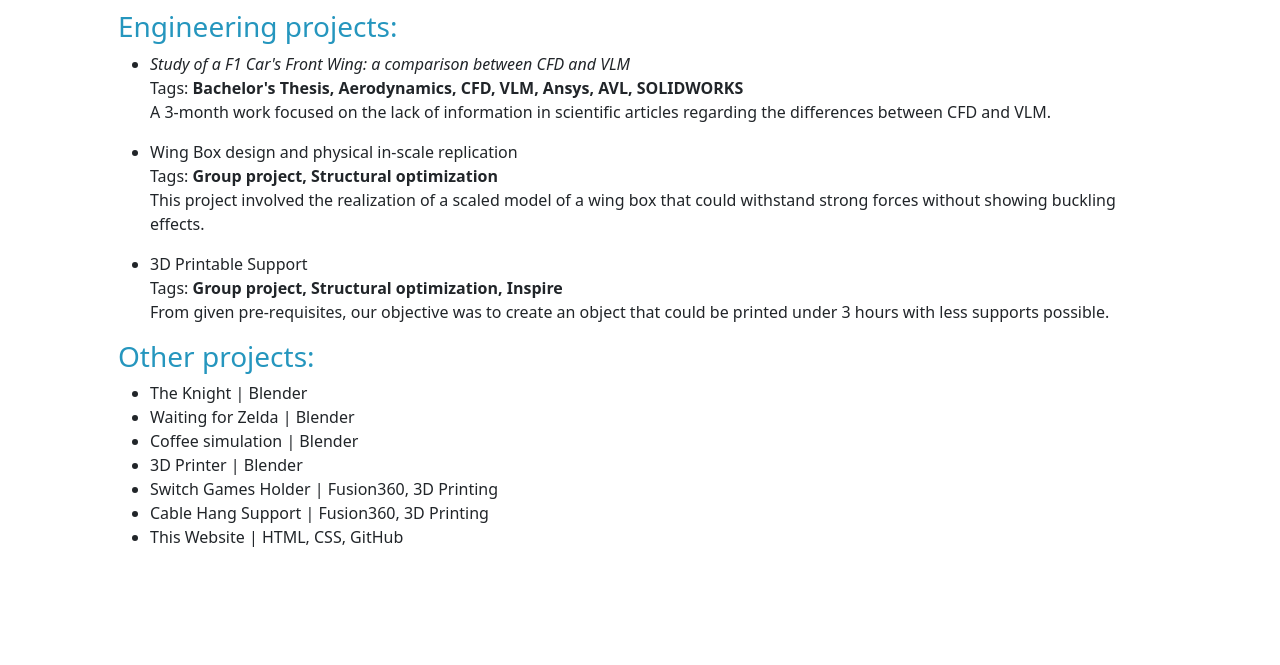
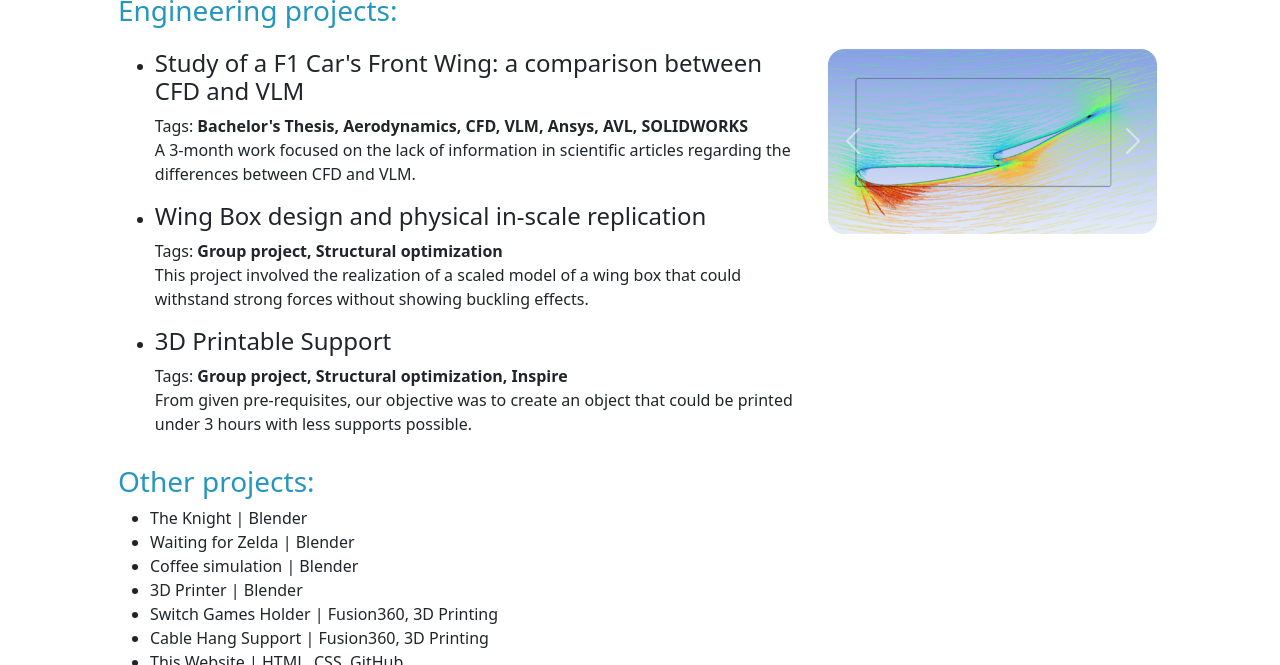
Before and after one commit to Daniele-Galati/daniele-galati.github.io, a plain HTML site: page index.html in a window 1280 px wide. Shown: the part 2688-3353 px from the top of the page. Before the commit the page ends 3285 px from the top, so only its background shows below. Drawn offline with nearby package versions, Linux system fonts and the light colour scheme.

Commit message:
Added engineering imgs

```diff
--- a/css/style.css
+++ b/css/style.css
@@ -88,6 +88,11 @@ section{
     overflow: hidden;
 }
 
+#carousel2{
+    border-radius: 1em;
+    overflow: hidden;
+}
+
 @media (max-width: 1248px) {
     #frontPic{
         border-radius: 50%;
--- a/index.html
+++ b/index.html
@@ -103,8 +103,8 @@
                 <div class="row project">
                     <div class="col-md-8 projectDescription">
                         <h4>Whispering Walls</h4>
-                        <p>Tags: <b>Unity, GitHub, Dialogue System, Scriptable Objects, FMOD, Text Animator, Group Project</b></p>
-                        <p>A 6 months project, in a team with other 7 people. This graphic adventure was shown at Milan Games Week in October 2024.
+                        <p>Tags: <b>Unity, GitHub, Dialogue System, Scriptable Objects, FMOD, Text Animator, Group Project</b><br>
+                            A 6 months project, in a team with other 7 people. This graphic adventure was shown at Milan Games Week in October 2024.
                             In this game, I had the opportunity to learn a lot about code refactoring and optimization, and I was able to fill many gaps in my coding knowledge.
                             Furthermore, this was the first time I worked with external tools, such as <b>Yarn Spinner</b> for the dialogue system and <b>Text Animator</b> for text effects.</p>
                         <a href="" class="projectBtn">Itch.io Page</a>
@@ -119,8 +119,8 @@
                 <div class="row project">
                     <div class="col-md-8 projectDescription">
                         <h4>Panic AtTANK</h4>
-                        <p>Tags: <b>Unity, GitHub, Group project</b></p>
-                        <p>Made in 2 days during the Press Start Game Jam. 6 people took part in the creation of this overwhelming arcade game.</p>
+                        <p>Tags: <b>Unity, GitHub, Group project</b><br>
+                            Made in 2 days during the Press Start Game Jam. 6 people took part in the creation of this overwhelming arcade game.</p>
                         <a href="https://galasenpai.itch.io/panic-attank" class="projectBtn">Itch.io Page</a>
                     </div>
                     <div class="col-md-4 projectImgContainer">
@@ -132,8 +132,8 @@
                 <div class="row project">
                     <div class="col-md-8 projectDescription">
                         <h4>Still Afloat</h4>
-                        <p>Tags: <b>Unity, Group project</b></p>
-                        <p>This was my first game jam (Ludum Dare 54), and the first time creating a videogame with other people.</p>
+                        <p>Tags: <b>Unity, Group project</b><br>
+                            This was my first game jam (Ludum Dare 54), and the first time creating a videogame with other people.</p>
                         <a href="https://pizzagaming.itch.io/still-afloat" class="projectBtn">Itch.io Page</a>
                     </div>
                     <div class="col-md-4 projectImgContainer">
@@ -185,29 +185,52 @@
         </div>
 
         <h3>Engineering projects:</h3>
+        <div class="row project">
+            <div class="col-md-8">
                 <ul>
                     <li>
-                <p>
-                    <i>Study of a F1 Car's Front Wing: a comparison between CFD and VLM</i><br>
-                    Tags: <b>Bachelor's Thesis, Aerodynamics, CFD, VLM, Ansys, AVL, SOLIDWORKS</b> <br>
-                    A 3-month work focused on the lack of information in scientific articles regarding the differences between CFD and VLM.
-                </p>
+                            <h4>Study of a F1 Car's Front Wing: a comparison between CFD and VLM</h4>
+                            <p>Tags: <b>Bachelor's Thesis, Aerodynamics, CFD, VLM, Ansys, AVL, SOLIDWORKS</b><br>
+                            A 3-month work focused on the lack of information in scientific articles regarding the differences between CFD and VLM.</p>
+
                     </li>
                     <li>
-                <p>
-                    Wing Box design and physical in-scale replication<br>
-                    Tags: <b>Group project, Structural optimization</b> <br>
-                    This project involved the realization of a scaled model of a wing box that could withstand strong forces without showing buckling effects.
-                </p>
+                            <h4>Wing Box design and physical in-scale replication</h4>
+                            <p>Tags: <b>Group project, Structural optimization</b><br>
+                            This project involved the realization of a scaled model of a wing box that could withstand strong forces without showing buckling effects.</p>
                     </li>
                     <li>
-                <p>
-                    3D Printable Support <br>
-                    Tags: <b>Group project, Structural optimization, Inspire</b> <br>
-                    From given pre-requisites, our objective was to create an object that could be printed under 3 hours with less supports possible.
-                </p>
+                            <h4>3D Printable Support</h4>
+                            <p>Tags: <b>Group project, Structural optimization, Inspire</b><br>
+                            From given pre-requisites, our objective was to create an object that could be printed under 3 hours with less supports possible.</p>
                     </li>
                 </ul>
+            </div>
+            <div class="col-md-4 carousel-div">
+                <div id="carousel2" class="carousel slide" data-bs-ride="carousel2">
+                    <div class="carousel-inner">
+                      <div class="carousel-item active">
+                        <img src="imgs/cfdSide.png" class="d-block w-100" alt="...">
+                      </div>
+                      <div class="carousel-item">
+                        <img src="imgs/wingbox.jpg" class="d-block w-100" alt="...">
+                      </div>
+                      <div class="carousel-item">
+                        <img src="imgs/HoriForce Stress.png" class="d-block w-100" alt="...">
+                      </div>
+                    </div>
+                    <button class="carousel-control-prev" type="button" data-bs-target="#carousel2" data-bs-slide="prev">
+                      <span class="carousel-control-prev-icon" aria-hidden="true"></span>
+                      <span class="visually-hidden">Previous</span>
+                    </button>
+                    <button class="carousel-control-next" type="button" data-bs-target="#carousel2" data-bs-slide="next">
+                      <span class="carousel-control-next-icon" aria-hidden="true"></span>
+                      <span class="visually-hidden">Next</span>
+                    </button>
+                  </div>
+            </div>
+        </div>
+
         <h3>Other projects:</h3>
         <ul>
             <li>The Knight | Blender</li>
```
Also changed, not shown: imgs/HoriForce Stress.png (added), imgs/cfdSide.png (added), imgs/wingbox.jpg (added). Lines whose indentation alone changed are shown as unchanged.
